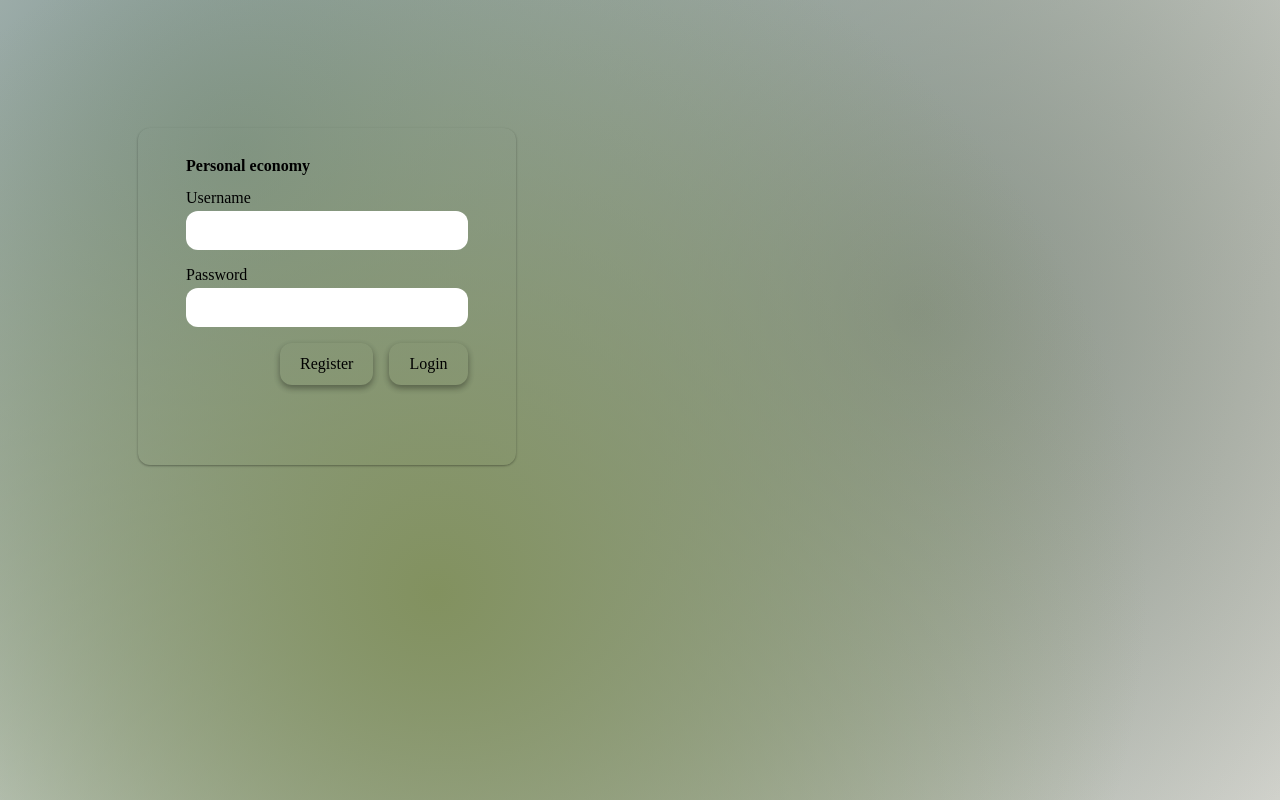
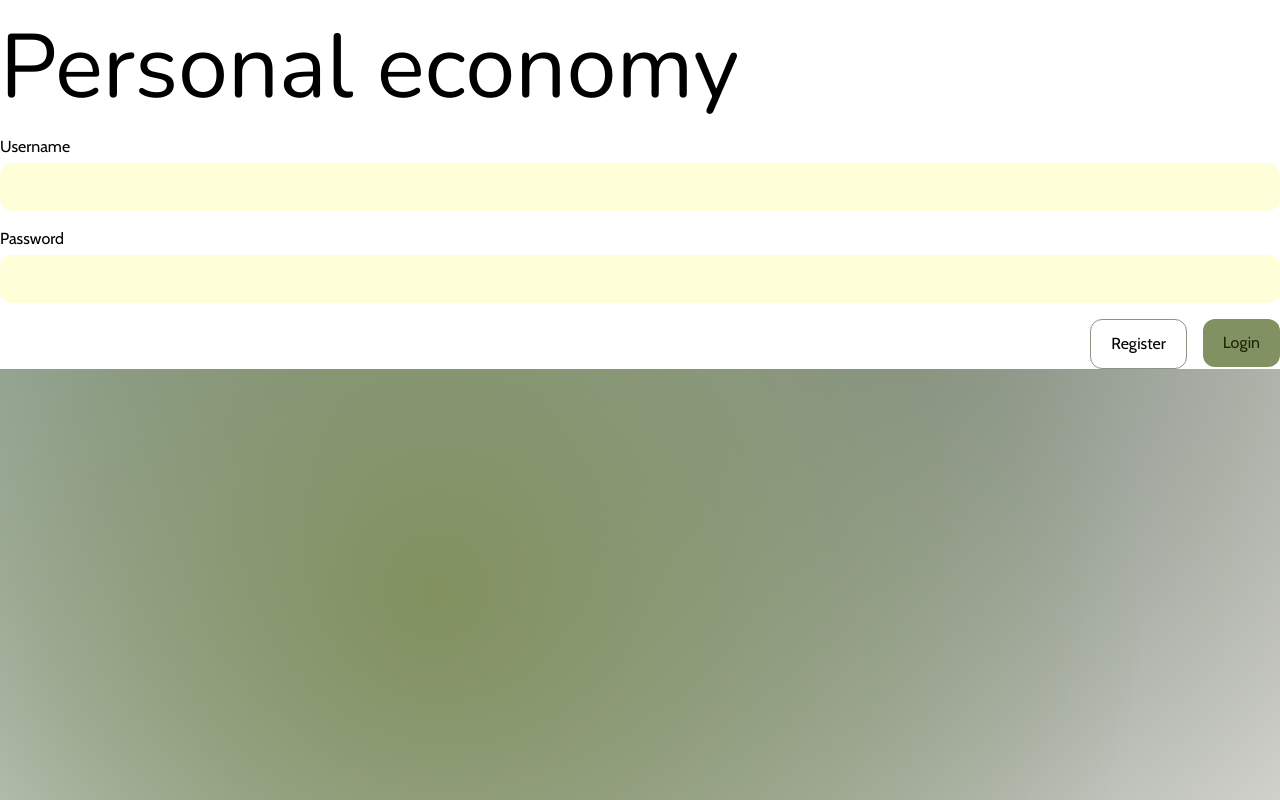
Before and after one commit to jonlju95/personalEconomyApp, a SvelteKit app: page /login in a window 1280 px wide. Built offline with nearby package versions, Linux system fonts and the light colour scheme; no server answers.

Commit message:
Added tailwindcss

```diff
--- a/package.json
+++ b/package.json
@@ -32,9 +32,10 @@
 		"globals": "^16.0.0",
 		"prettier": "^3.4.2",
 		"prettier-plugin-svelte": "^3.3.3",
-		"sass-embedded": "^1.86.0",
+		"sass-embedded": "^1.86.1",
 		"svelte": "^5.0.0",
 		"svelte-check": "^4.0.0",
+		"tailwindcss": "^4.0.17",
 		"typescript": "^5.0.0",
 		"typescript-eslint": "^8.20.0",
 		"vite": "^6.0.0"
@@ -43,6 +44,7 @@
 		"@node-rs/argon2": "^2.0.2",
 		"@oslojs/crypto": "^1.0.1",
 		"@oslojs/encoding": "^1.1.0",
+		"@tailwindcss/vite": "^4.0.17",
 		"concurrently": "^9.1.2",
 		"drizzle-orm": "^0.40.1",
 		"postgres": "^3.4.5",
--- /dev/null
+++ b/src/app.css
@@ -0,0 +1,22 @@
+@import url('https://fonts.googleapis.com/css2?family=Cabin&family=Nunito:ital,wght@0,200..1000;1,200..1000&display=swap');
+@import "../static/global-styles.css";
+
+html,
+body {
+	margin: 0;
+	max-height: 100%;
+	padding: 0;
+	box-sizing: border-box;
+
+	background:
+		radial-gradient(circle at 34.01% 74.12%, #82915f, transparent 69%),
+		radial-gradient(circle at 18.44% 19.3%, #809591, transparent 100%),
+		radial-gradient(circle at 71.72% 39.04%, #8f9283, transparent 100%),
+		radial-gradient(circle at 50% 50%, #ffffff, #ffffff 100%);
+
+	background-attachment: fixed;
+}
+
+main {
+	margin: 0 138px;
+}
--- a/src/components/Button.svelte
+++ b/src/components/Button.svelte
@@ -18,31 +18,25 @@
 	<slot />
 </button>
 
-<style lang="scss">
+<style lang="css">
+	@reference "tailwindcss";
+
 	button {
 		padding: 0.75rem 1.25rem;
 		border-radius: 12px;
 
 		cursor: pointer;
 
-		font-family: var(--ff-sans);
-		font-size: var(--fs-300);
-		font-weight: var(--fw-500);
-
-		box-shadow: var(--elevation2);
-
-		&:hover {
-			opacity: 0.92;
-		}
-
 		&.primaryBtn {
-			border: none;
-			background-color: var(--primary);
+			&:hover {
+				filter: brightness(75%);
+			}
 		}
 
 		&.secondaryBtn {
-			border: none;
-			background-color: var(--secondary);
+			&:hover {
+				background-color: var(--color-secondary-500);
+			}
 		}
 	}
 </style>
--- a/src/components/Input.svelte
+++ b/src/components/Input.svelte
@@ -9,31 +9,29 @@
 </script>
 
 <div class="inputContainer">
-	<label for="{inputId}">
+	<label for={inputId}>
 		{#if label}
 			<span>{label}</span>
 		{/if}
-		<input name={name} id={inputId} class:error {type} {placeholder} bind:value on:blur />
+		<input class="bg-primary-contrast-light" {name} id={inputId} class:error {type} {placeholder} bind:value on:blur />
 	</label>
 </div>
 
-<style lang="scss">
+<style lang="css">
+	@reference "tailwindcss";
+
 	.inputContainer {
 		margin-bottom: 1rem;
 		label {
 			display: flex;
 			flex-direction: column;
 
-			span {
-				font-weight: var(--fw-600);
-			}
 		}
 
 		input {
 			margin-top: 0.25rem;
 			padding: 0.75rem;
 			border-radius: 12px;
-            border: 1px solid var(--border);
 		}
 	}
 </style>
--- a/src/routes/+layout.svelte
+++ b/src/routes/+layout.svelte
@@ -1,7 +1,5 @@
-<script lang="ts">
-    import '../app.scss';
-</script>
-
-<main>
-    <slot/>
-</main>
+<script>
+    let { children } = $props();
+    import "../app.css";
+  </script>
+  {@render children()}
--- a/src/routes/login/+page.svelte
+++ b/src/routes/login/+page.svelte
@@ -15,8 +15,8 @@
 	let touchedFields = { touchedUsername, touchedPassword };
 </script>
 
-<section class="loginSection">
-	<h2>Personal economy</h2>
+<section class="bg-surface-contrast-light">
+	<h2 class="font-serif">Personal economy</h2>
 	<form method="POST" use:enhance>
 		<Input
 			name="username"
@@ -36,10 +36,20 @@
 		/>
 		<div class="buttonContainer">
 			<div>
-				<Button type="submit" formaction="?/register" class="primaryBtn" on:click>Register</Button>
+				<Button
+					type="submit"
+					formaction="?/register"
+					class="secondaryBtn border border-solid border-secondary-500"
+					on:click>Register</Button
+				>
 			</div>
 			<div>
-				<Button type="submit" formaction="?/login" class="primaryBtn" on:click>Login</Button>
+				<Button
+					type="submit"
+					formaction="?/login"
+					class="primaryBtn bg-primary-500 text-primary-contrast-500"
+					on:click>Login</Button
+				>
 			</div>
 		</div>
 	</form>
@@ -50,7 +60,9 @@
 	{/if}
 </section>
 
-<style lang="scss">
+<style lang="css">
+	@reference "tailwindcss";
+
 	.loginSection {
 		position: relative;
 		width: 22vw;
@@ -58,8 +70,6 @@
 		margin-top: 8rem;
 		border-radius: 12px;
 		box-shadow: var(--elevation1);
-		background-color: var(--background);
-		border: 1px solid var(--border);
 
 		display: flex;
 		flex-direction: column;
--- a/src/app.scss
+++ b/static/global-styles.css
@@ -1,10 +1,10 @@
-@import url('https://fonts.googleapis.com/css2?family=Cabin&family=Nunito:ital,wght@0,200..1000;1,200..1000&display=swap');
+@import "tailwindcss";
 
-:root {
+@theme default {
 	--text-scaling: 1.125;
 	--base-font-color: var(--color-surface-950);
 	--base-font-color-dark: var(--color-surface-50);
-	--base-font-family: 'Cabin', sans-serif;
+	--font-sans: "Cabin", "sans-serif";
 	--base-font-size: inherit;
 	--base-line-height: inherit;
 	--base-font-weight: normal;
@@ -12,7 +12,7 @@
 	--base-letter-spacing: 0em;
 	--heading-font-color: inherit;
 	--heading-font-color-dark: inherit;
-	--heading-font-family: 'Nunito', serif;
+	--font-serif: "Nunito", "sans-serif";
 	--heading-font-weight: bold;
 	--heading-font-style: normal;
 	--heading-letter-spacing: inherit;
@@ -227,68 +227,23 @@
 	--elevation5: 0 19px 38px rgba(0, 0, 0, 0.3), 0 15px 12px rgba(0, 0, 0, 0.22);
 }
 
-html,
-body {
-	margin: 0;
-	max-height: 100%;
-	padding: 0;
-	box-sizing: border-box;
-
-	background:
-		radial-gradient(circle at 34.01% 74.12%, #82915f, transparent 69%),
-		radial-gradient(circle at 18.44% 19.3%, #809591, transparent 100%),
-		radial-gradient(circle at 71.72% 39.04%, #8f9283, transparent 100%),
-		radial-gradient(circle at 50% 50%, #ffffff, #ffffff 100%);
-
-	background-attachment: fixed;
+@layer base {
+  h1 {
+    font-size: calc(6rem*1.125);
   }
-
-main {
-	margin: 0 138px;
+  h2 {
+    font-size: calc(5rem*1.125);
   }
-
-body,
-span {
-	font-family: var(--ff-sans);
-	font-weight: var(--fw-400);
-	font-size: var(--fs-300);
-	color: var(--text);
+  h3 {
+    font-size: calc(4rem*1.125);
   }
-
-h1,
-h2,
-h3,
-h4,
+  h4 {
+    font-size: calc(3rem*1.125);
+  }
   h5 {
-	font-family: var(--ff-serif);
-	font-weight: 700;
+    font-size: calc(2rem*1.125);
   }
-
-html {
-	font-size: 100%;
-} /* 16px */
-
-h1 {
-	font-size: var(--fs-800);
-	color: var(--onPrimary);
+  h6 {
+    font-size: calc(1rem*1.125);
   }
-
-h2 {
-	font-size: var(--fs-700);
-	color: var(--onPrimary);
 }
-
-h3 {
-	font-size: var(--fs-600);
-	color: var(--onPrimary);
-}
-
-h4 {
-	font-size: var(--fs-500);
-	color: var(--onPrimary);
-}
-
-h5 {
-	font-size: var(--fs-400);
-	color: var(--onPrimary);
-}
--- /dev/null
+++ b/tailwind.config.js
@@ -0,0 +1,11 @@
+module.exports = {
+  purge: [],
+  darkMode: false, // or 'media' or 'class'
+  theme: {
+    extend: {},
+  },
+  variants: {
+    extend: {},
+  },
+  plugins: [],
+}
--- a/vite.config.ts
+++ b/vite.config.ts
@@ -1,6 +1,7 @@
 import { sveltekit } from '@sveltejs/kit/vite';
 import { defineConfig } from 'vite';
+import tailwindcss from '@tailwindcss/vite';
 
 export default defineConfig({
-	plugins: [sveltekit()]
+	plugins: [tailwindcss(), sveltekit()]
 });
```
Also changed, not shown: 1 other file (tests, documents, lock files or other folders). Lines whose indentation alone changed are shown as unchanged.
